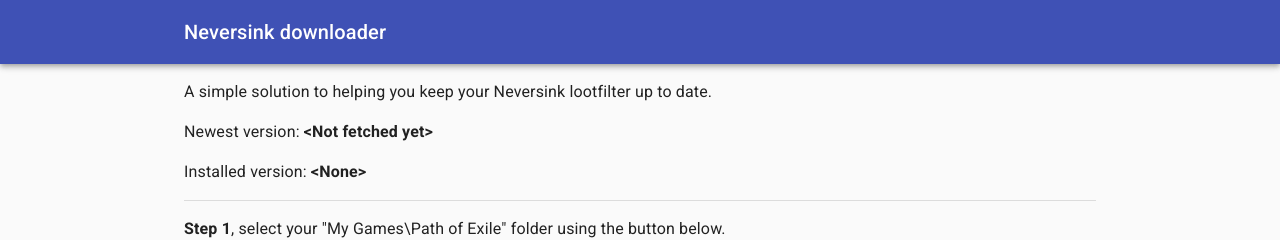
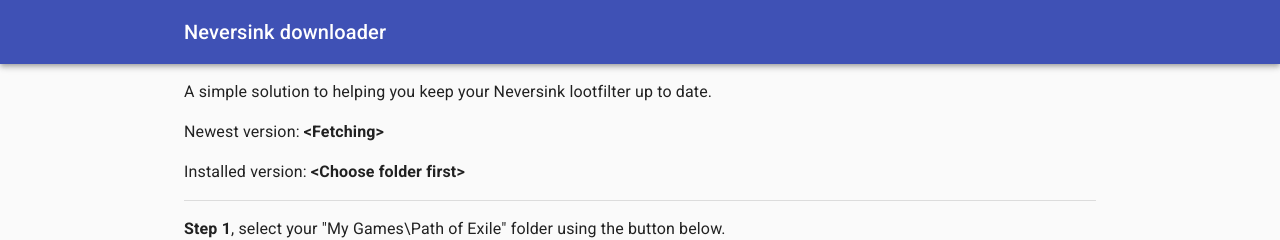
Before and after one commit to dhedegaard/neversink-downloader, a Next.js app: page / in a window 1280 px wide. Shown: the top 240 px of the page. Built offline with nearby package versions, Linux system fonts and the light colour scheme; no server answers.

Commit message:
Small UI fixes for clarification.

```diff
--- a/hooks/useRemoteFilters.ts
+++ b/hooks/useRemoteFilters.ts
@@ -4,7 +4,7 @@
 export const useRemoteFilters = () => {
   const [filters, setFilters] = React.useState<FiltersResponse>({
     files: [],
-    tag_name: "<Not fetched yet>",
+    tag_name: "<Fetching>",
   });
 
   React.useEffect(() => {
--- a/hooks/useSelectPoeDirectory.ts
+++ b/hooks/useSelectPoeDirectory.ts
@@ -105,6 +105,9 @@
         setType("selected");
       })
       .catch((error) => {
+        if (error.message.includes("The user aborted a request.")) {
+          return;
+        }
         console.error(error);
         alert(
           "Error selecting a valid directory, try again or check your logs"
--- a/pages/index.tsx
+++ b/pages/index.tsx
@@ -84,7 +84,12 @@
         </Typography>
         <Typography paragraph>
           Installed version:{" "}
-          <b>{directory.currentlyInstalledVersion ?? "<None>"}</b>
+          <b>
+            {directory.currentlyInstalledVersion ??
+              (directory.type !== "selected"
+                ? "<Choose folder first>"
+                : "<Not installed>")}
+          </b>
         </Typography>
         <Box mb={2}>
           <Divider />
```
